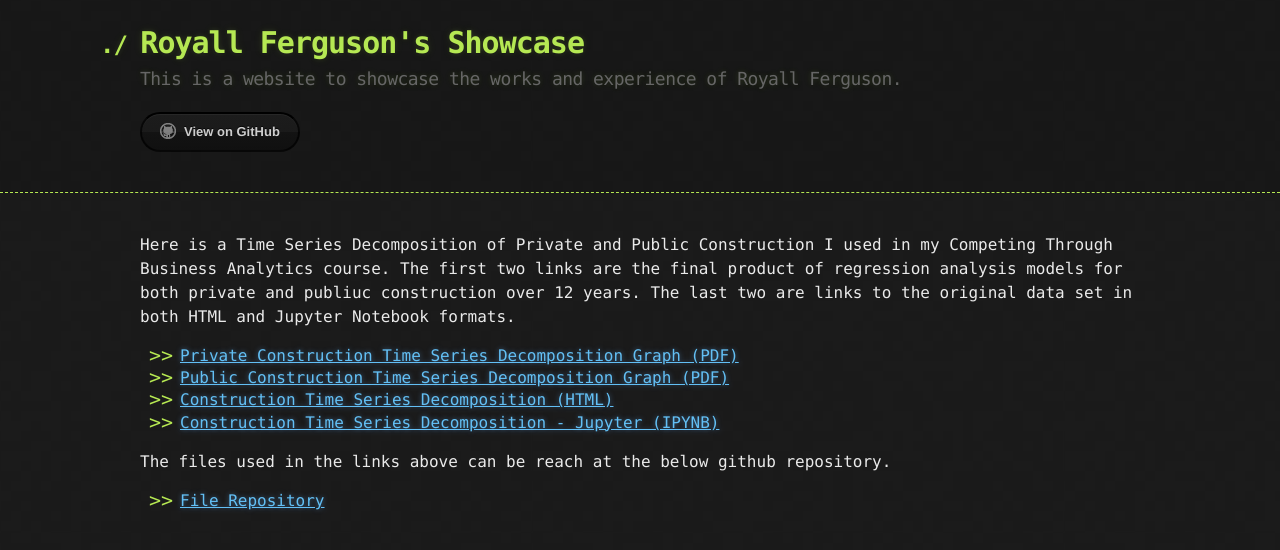
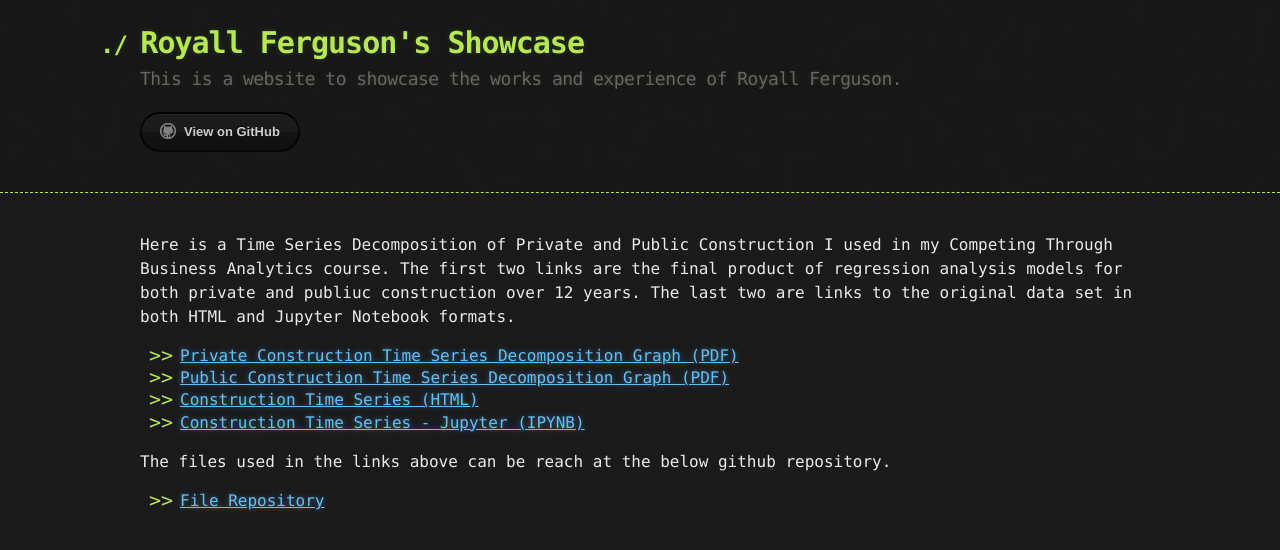
Before and after one commit to rferg012/rferg012.gethub.io, a Jekyll site: the page built from timeseries/index.md, in a window 1280 px wide. Shown: the top 550 px of the page. Built offline with Jekyll 4.4.1, drawn with Linux system fonts in a browser that asks for light colours; our own code applies the rules of GitHub Pages for plain Markdown files.

Commit message:
Update index.md

```diff
--- a/timeseries/index.md
+++ b/timeseries/index.md
@@ -9,8 +9,8 @@ The last two are links to the original data set in both HTML and Jupyter Noteboo
 
 - [Private Construction Time Series Decomposition Graph (PDF)](private_timeseries.pdf)
 - [Public Construction Time Series Decomposition Graph (PDF)](public_timeseries.pdf)
-- [Construction Time Series Decomposition (HTML)](ConstructionTimeSeries.html)
-- [Construction Time Series Decomposition - Jupyter (IPYNB)](ConstructionTimeSeries.ipynb)
+- [Construction Time Series (HTML)](ConstructionTimeSeries.html)
+- [Construction Time Series - Jupyter (IPYNB)](ConstructionTimeSeries.ipynb)
 
 The files used in the links above can be reach at the below github repository.
 
```
